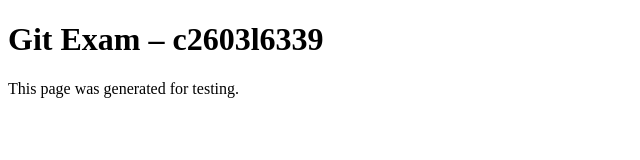
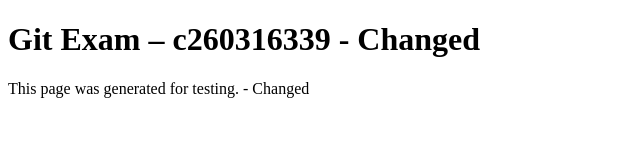
Before and after one commit to meratonin25/git-exam-c2603I6339, a plain HTML site: page index.html in a window 1280 px wide. Shown: the whole page, without its empty margins (0-640 px from the left). Drawn offline with Linux system fonts and the light colour scheme.

Commit message:
change: update index.html

```diff
--- a/index.html
+++ b/index.html
@@ -7,8 +7,8 @@
 </head>
 <body>
 <main>
-<h1>Git Exam – c2603l6339</h1>
-<p>This page was generated for testing.</p>
+<h1>Git Exam – c260316339 - Changed</h1>
+<p>This page was generated for testing. - Changed</p>
 </main>
 </body>
 </html>
```
